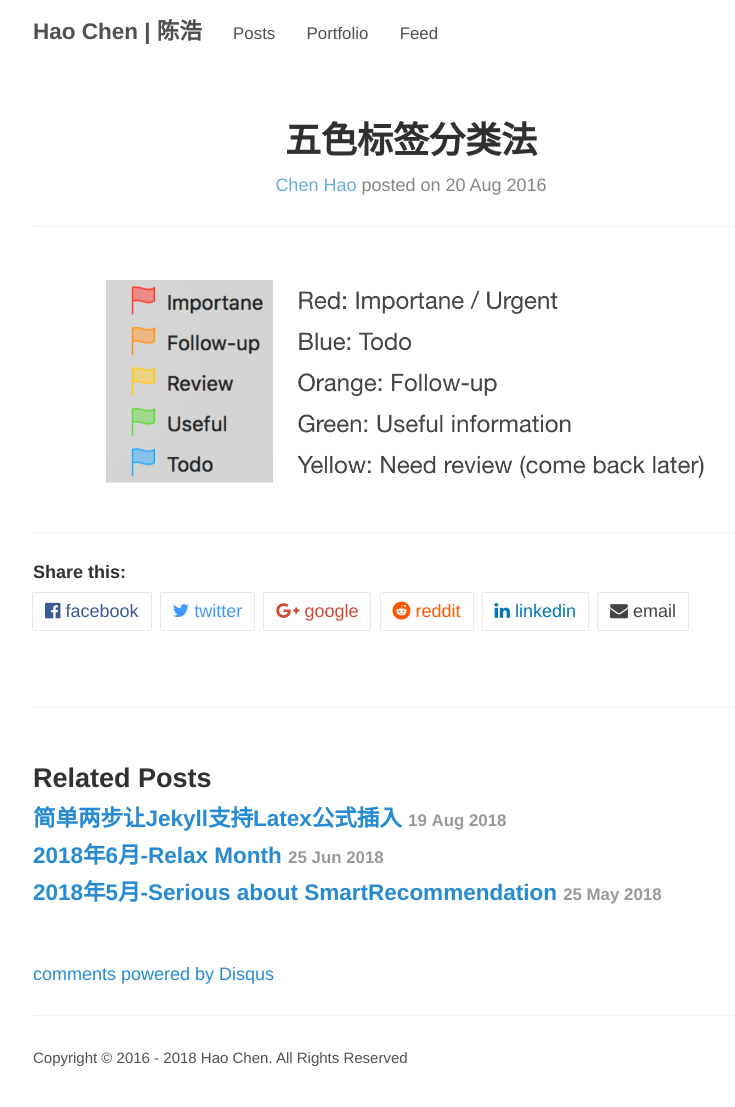
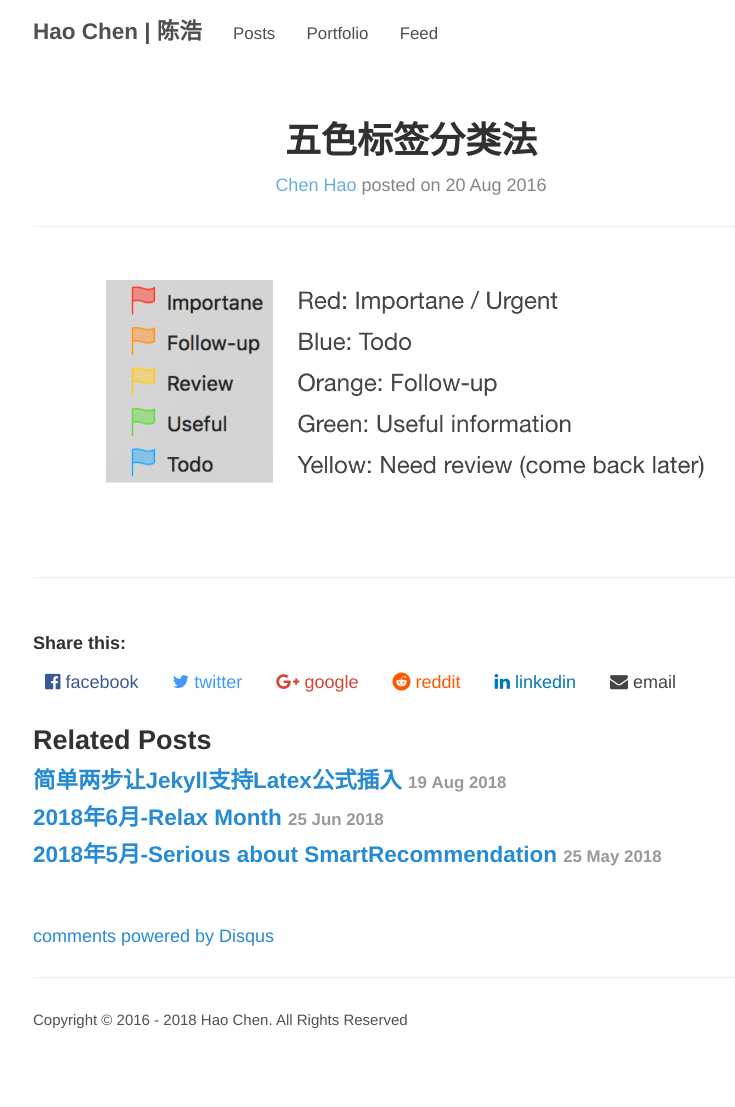
Before and after one commit to haoeric/haoeric.github.io, a Jekyll site: the page built from _posts/Skills/2016-08-20-Five-Color-Task-Management.md, in a window 1280 px wide. Shown: the whole page, without its empty margins (229-964 px from the left). Built offline with Jekyll 4.4.1, drawn with Linux system fonts in a browser that asks for light colours; comment, search, counter and statistics services are not loaded; after the commit the page ends 1069 px from its top, so only the background shows below that.

Commit message:
customise share box

```diff
--- a/_includes/share.html
+++ b/_includes/share.html
@@ -1,6 +1,7 @@
-<h5>Share this:</h5>
+
 
 <div class="share-box">
+    <h5>Share this:</h5>
     <a class="f" href="https://www.facebook.com/sharer/sharer.php?u={{ site.url }}{{site.baseurl}}{{ page.url }}" onclick="window.open(this.href, 'mywin',
     'left=20,top=20,width=500,height=500,toolbar=1,resizable=0'); return false;" ><i class="fa fa-facebook-official fa"></i><span> facebook</span></a>
 
--- a/_layouts/post.html
+++ b/_layouts/post.html
@@ -11,11 +11,10 @@ layout: default
   </div>
   <hr>
   {{ content }}
-  <hr>
-  {% include share.html %}
 </article>
 
 <aside class="related">
+  {% include share.html %}
   <h2>Related Posts</h2>
   <ul class="related-posts">
     {% for post in site.related_posts limit:3 %}
--- a/_sass/_share.scss
+++ b/_sass/_share.scss
@@ -1,7 +1,6 @@
 .share-box a {
     display: inline-block;
-    -webkit-box-shadow: 0 0 1px #777;
-    box-shadow: 0 0 1px #777;
+    box-shadow: 0 0 1px rgba(255,255,255);
     padding: 5px 12px;
     margin-right: 5px;
     margin-bottom: 5px;
```
Also changed, not shown: index.md (+2 -1 lines).
